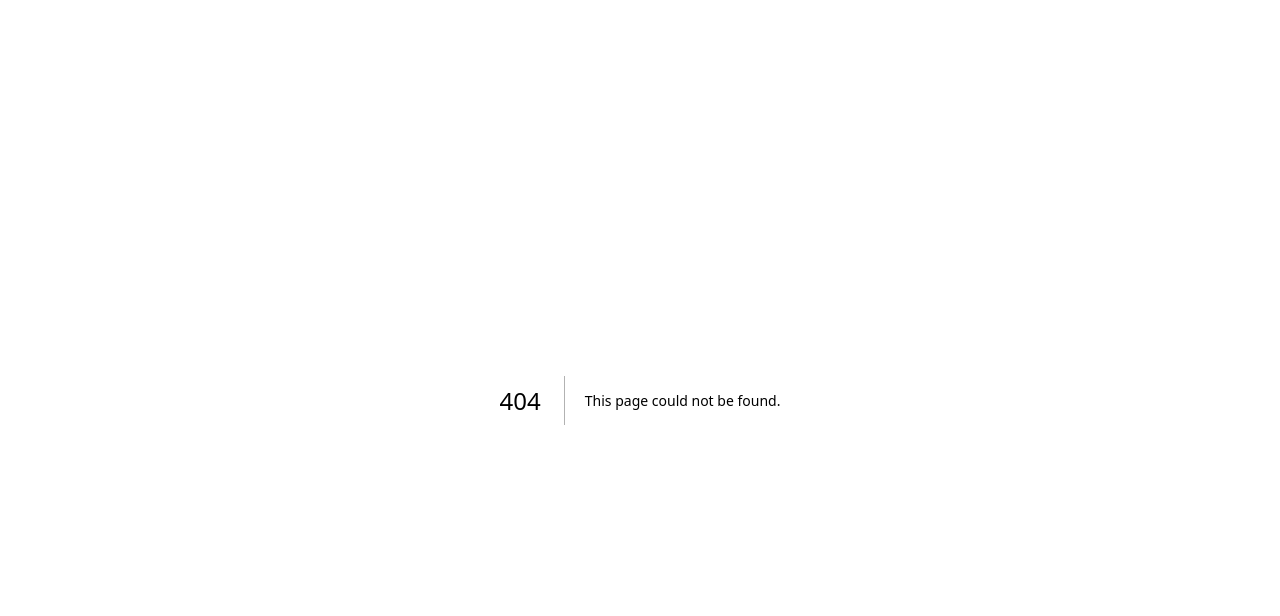
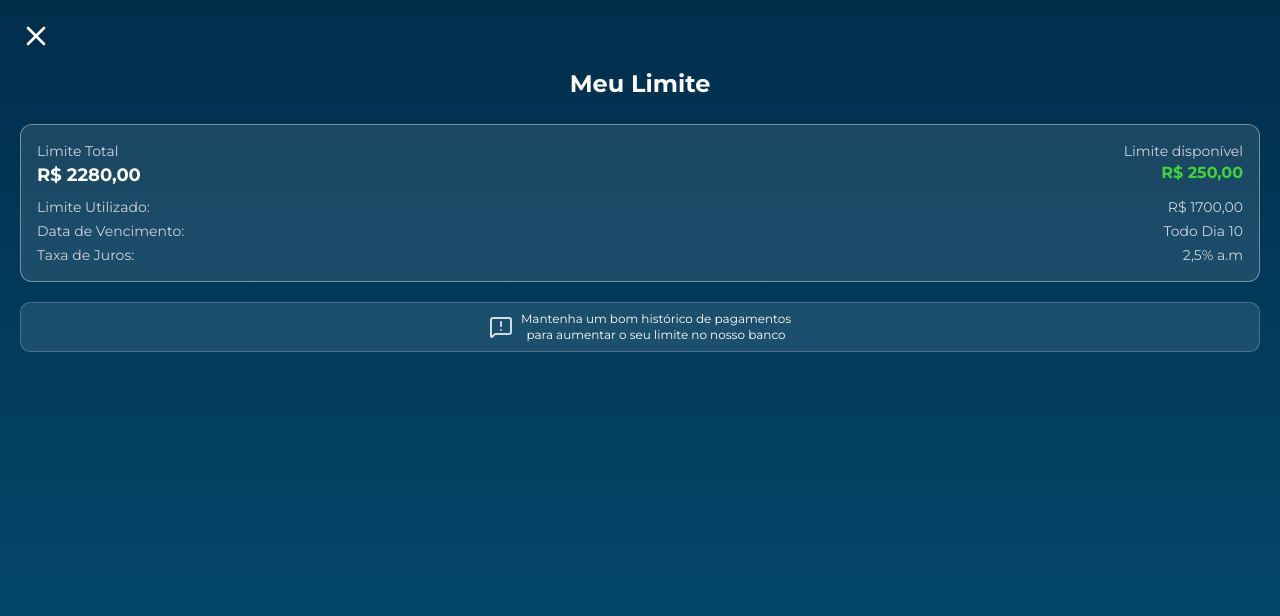
Before and after one commit to LeonardoAtaides/Banco-Malvader, a Next.js app in the folder frontend/: page /Cliente/Limite in a window 1280 px wide. Before the commit this address had no page. Shown: the top 616 px of the page. Built offline with nearby package versions, Linux system fonts and the light colour scheme.

Commit message:
Create page meu limite

```diff
--- /dev/null
+++ b/frontend/src/app/Cliente/Limite/page.tsx
@@ -0,0 +1,74 @@
+"use client";
+
+import React from "react";
+import { X, MessageSquareWarning } from "lucide-react";
+import { useRouter } from "next/navigation";
+
+
+const Limite: React.FC = () => {
+  const router = useRouter();
+
+  const handleBack = () => {
+    router.back();
+  };
+
+  return (
+    <main className="min-h-screen bg-gradient-to-b from-[#012E4B] to-[#064F75] text-white flex flex-col justify-between">
+      {/* Conteúdo principal */}
+      <div className="px-5 py-5">
+      {/* Header */}
+      <div className="relative">
+        <button
+          className="absolute top-0 left-0 hover:text-white/70 transition"
+          onClick={handleBack}
+        >
+          <X className="w-8 h-8" />
+        </button>
+      </div>
+
+      <h1 className=" pt-12 text-center text-2xl font-bold">
+        Meu Limite
+      </h1>
+
+    <div className="mt-6 p-4 bg-white/10 rounded-xl border-1 border-white/40 mb-5">
+        <div className="flex justify-between mb-2">
+            <div>
+                <p className="text-sm text-gray-300">Limite Total</p>
+                <p className="text-lg font-semibold">R$ 2280,00</p>
+            </div>
+            <div className="text-right">
+                <p className="text-sm text-gray-300">Limite disponível</p>
+                <p className="text-[#42D23A] font-semibold">R$ 250,00</p>
+            </div>
+        </div>
+        <div className=" flex-col text-sm text-gray-300 space-y-1">
+            <div className="flex justify-between">
+               <p>Limite Utilizado:</p>
+               <span>R$ 1700,00</span>
+            </div>
+
+            <div className="flex justify-between">
+               <p>Data de Vencimento:</p>
+               <span>Todo Dia 10</span>
+            </div>
+
+            <div className="flex justify-between">
+               <p>Taxa de Juros:</p>
+               <span>2,5% a.m</span>
+            </div>
+        </div>
+    </div>
+
+        {/* Aviso*/}
+        <div className="flex justify-center items-center w-full text-center bg-white/10 text-white px-2 py-2 rounded-[10px] transition-all duration-500 ease-in-out border border-white/20 space-x-2 text-xs">
+        <MessageSquareWarning className="w-6 h-6 text-white/80" />
+        <p>Mantenha um bom histórico de pagamentos <br/> para aumentar o seu limite no nosso banco</p>
+        </div>
+
+
+      </div>
+    </main>
+  );
+};
+
+export default Limite;
--- a/frontend/src/app/Cliente/page.tsx
+++ b/frontend/src/app/Cliente/page.tsx
@@ -44,6 +44,10 @@ export default function Cliente() {
 
     const OpenTransferir = () => {
     router.push("/Cliente/Transferir");
+  };
+
+    const OpenLimite = () => {
+    router.push("/Cliente/Limite");
   };
     const goToInvestimentos = () => {
     router.push("/Cliente/Investimentos");
@@ -143,7 +147,7 @@ export default function Cliente() {
         </button>
 
         {/* LIMITE */}
-        <button className="flex flex-col items-center flex-shrink-0">
+        <button onClick={OpenLimite} className="flex flex-col items-center flex-shrink-0">
         <div className="flex justify-center items-center bg-[#012E4B] w-20 h-20 rounded-full">
             <ChartCandlestick className="w-9 h-9 text-white" />
         </div>
```
